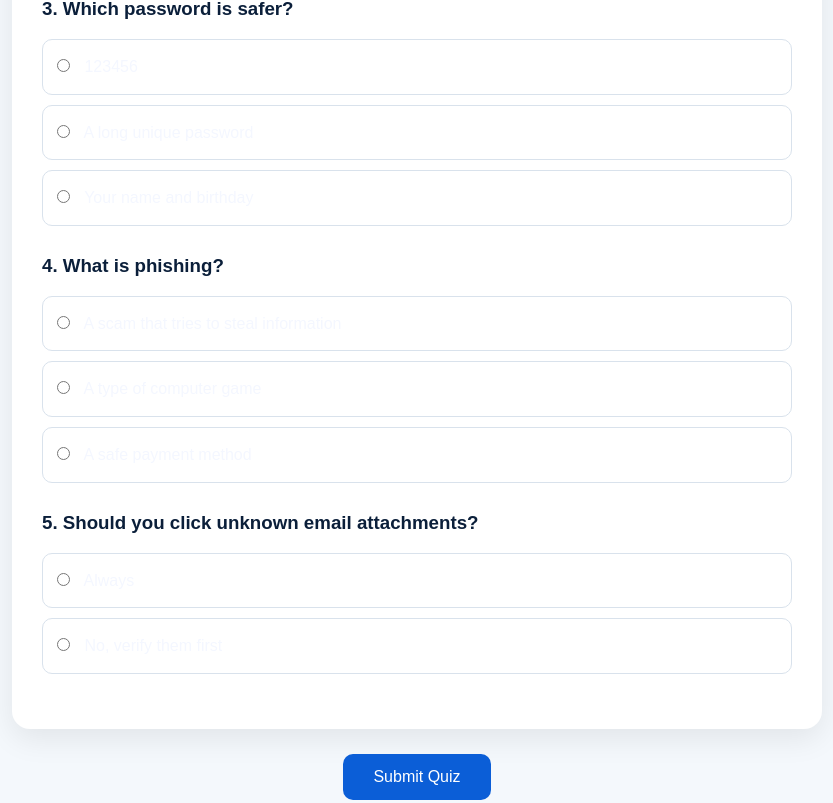
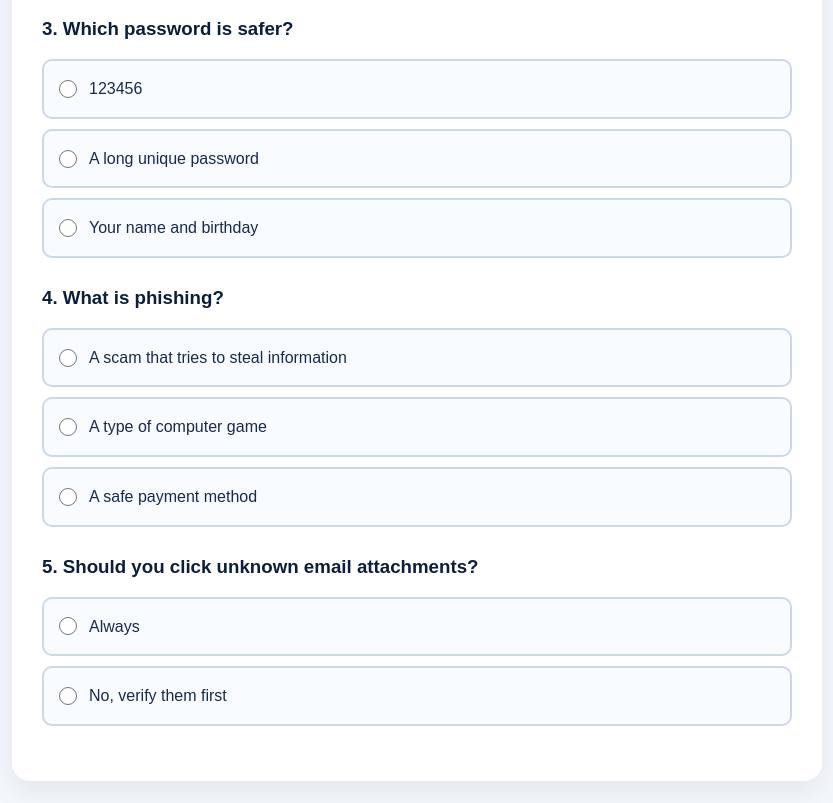
Before and after one commit to sahasra-1428/CyberShield, a plain HTML site: page quiz.html in a window 1280 px wide. Shown: the part 680-1483 px from the top of the page, without its empty margins (223-1056 px from the left). Drawn offline with Linux system fonts and the light colour scheme; sample sign-in values are in the browser's storage; files whose address does not match are found by name.

Commit message:
Update style.css

```diff
--- a/style.css
+++ b/style.css
@@ -4104,3 +4104,133 @@ body:has(.dashboard-container) {
     }
 
 }
+/* =========================================
+   CYBER SAFETY QUIZ
+========================================= */
+
+.question-card {
+    background: #ffffff;
+    padding: 25px;
+    margin-bottom: 20px;
+    border-radius: 15px;
+    border: 1px solid #dce5ef;
+    box-shadow: 0 5px 18px rgba(0, 0, 0, 0.08);
+}
+
+.question-card h3 {
+    color: #0b1f3a;
+    margin-bottom: 18px;
+}
+
+
+/* QUIZ OPTIONS */
+
+.option {
+    display: flex !important;
+    align-items: center;
+
+    width: 100%;
+
+    padding: 15px !important;
+    margin: 10px 0 !important;
+
+    background: #f8fbff !important;
+
+    border: 2px solid #cbd8e6 !important;
+    border-radius: 10px !important;
+
+    color: #172b4d !important;
+
+    font-size: 16px !important;
+    font-weight: 500;
+
+    cursor: pointer;
+
+    visibility: visible !important;
+    opacity: 1 !important;
+}
+
+
+/* RADIO BUTTON */
+
+.option input[type="radio"] {
+    display: inline-block !important;
+
+    width: 18px !important;
+    height: 18px !important;
+
+    margin-right: 12px !important;
+
+    opacity: 1 !important;
+    visibility: visible !important;
+
+    accent-color: #0b5ed7;
+
+    cursor: pointer;
+}
+
+
+/* HOVER */
+
+.option:hover {
+    background: #eaf4ff !important;
+
+    border-color: #0b5ed7 !important;
+}
+
+
+/* SELECTED OPTION */
+
+.option:has(input[type="radio"]:checked) {
+    background: #e8f2ff !important;
+
+    border-color: #0b5ed7 !important;
+
+    color: #0b1f3a !important;
+}
+
+
+/* QUIZ SUBMIT BUTTON */
+
+.submit-btn {
+    display: block;
+
+    width: 200px;
+
+    margin: 30px auto;
+
+    padding: 14px 20px;
+
+    border: none;
+
+    border-radius: 10px;
+
+    background: #0b5ed7;
+
+    color: #ffffff;
+
+    font-size: 16px;
+
+    font-weight: bold;
+
+    cursor: pointer;
+}
+
+.submit-btn:hover {
+    background: #084298;
+}
+
+
+/* QUIZ RESULT */
+
+#result {
+    text-align: center;
+
+    font-size: 24px;
+
+    font-weight: bold;
+
+    color: #0b1f3a;
+
+    margin: 25px;
+}
```
